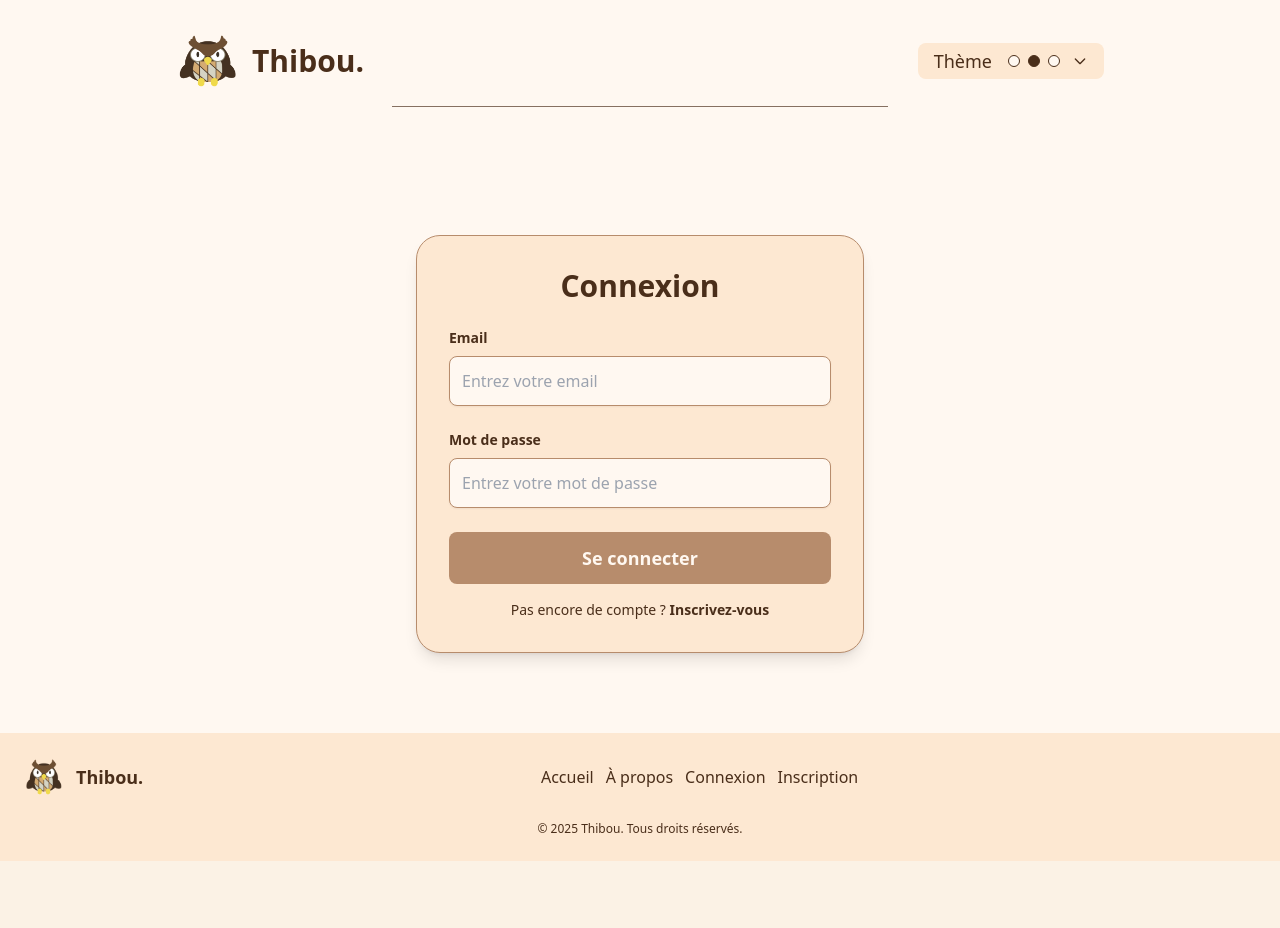
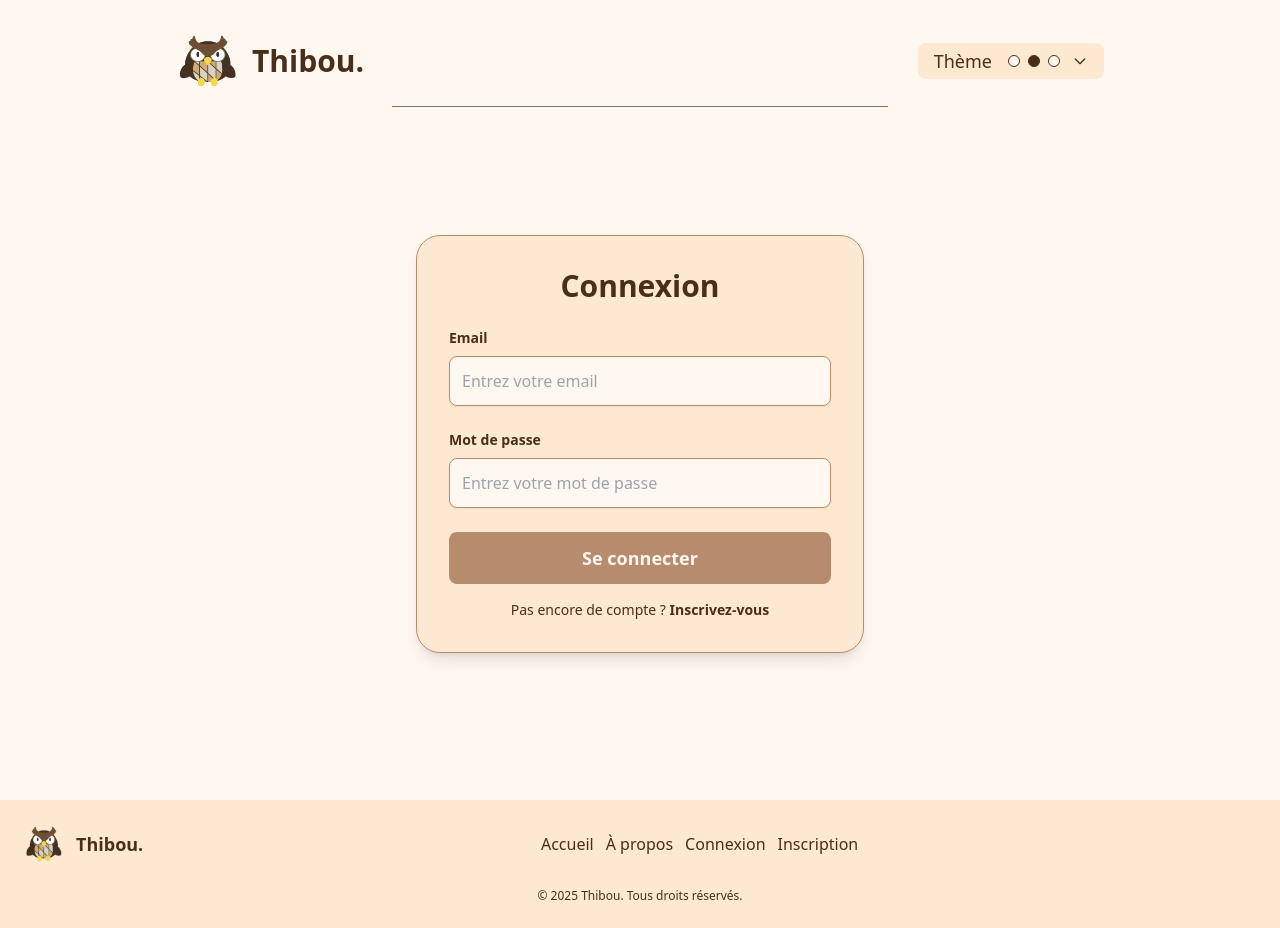
Before and after one commit to balded1ams/Thibou, a Next.js app: page /signin in a window 1280 px wide. Before the commit the page ends 861 px from the top, so only its background shows below. Built offline with nearby package versions, Linux system fonts and the light colour scheme.

Commit message:
min-h for signin and signup

```diff
--- a/src/app/signin/App.tsx
+++ b/src/app/signin/App.tsx
@@ -11,7 +11,7 @@ function App() {
         <div style={{
             backgroundColor: systemTheme.background.primary,
         }}>
-            <main className={"max-w-5xl mx-auto flex h-full flex-col gap-4 px-4"}
+            <main className={"max-w-5xl mx-auto flex h-full flex-col gap-4 px-4 min-h-screen"}
                   style={{
                       backgroundColor: systemTheme.background.primary,
                   }}>
--- a/src/app/signup/App.tsx
+++ b/src/app/signup/App.tsx
@@ -11,7 +11,7 @@ function App() {
         <div style={{
             backgroundColor: systemTheme.background.primary,
         }}>
-            <main className={"max-w-5xl mx-auto flex h-full flex-col gap-4 px-4"}
+            <main className={"max-w-5xl mx-auto flex h-full flex-col gap-4 px-4 min-h-screen"}
                   style={{
                       backgroundColor: systemTheme.background.primary,
                   }}>
```
